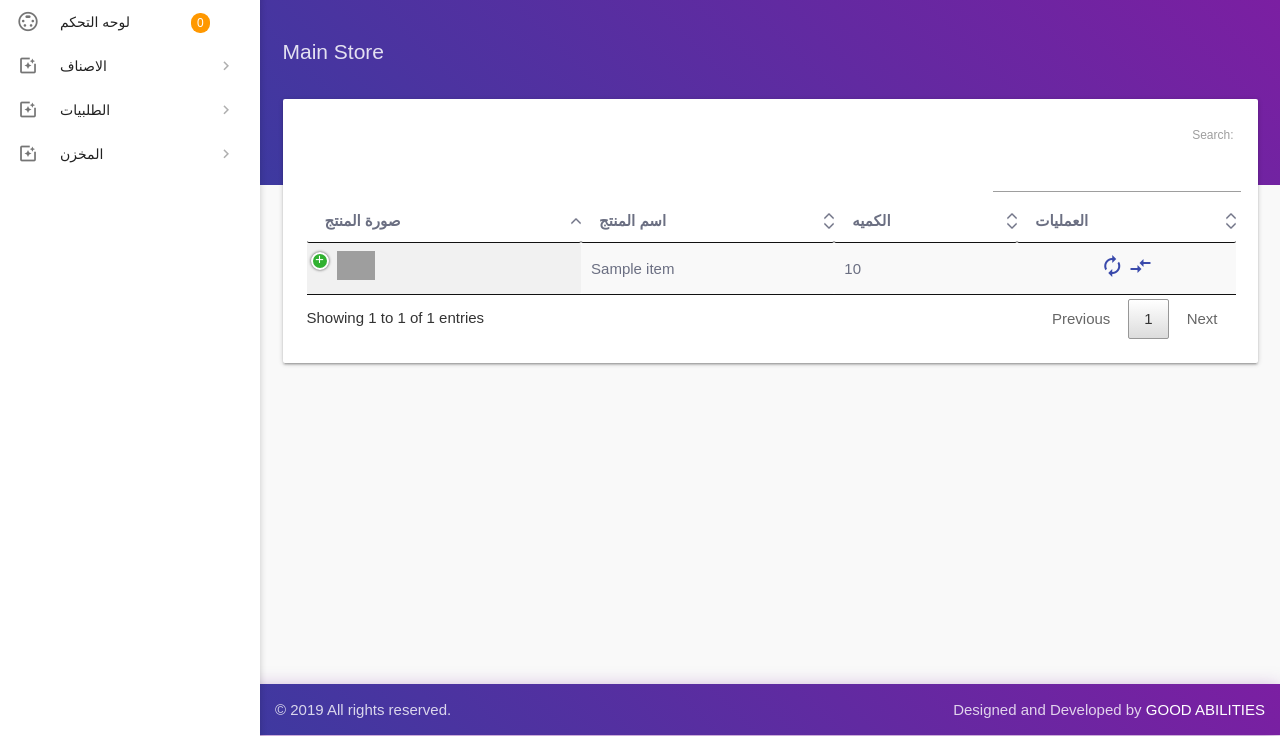
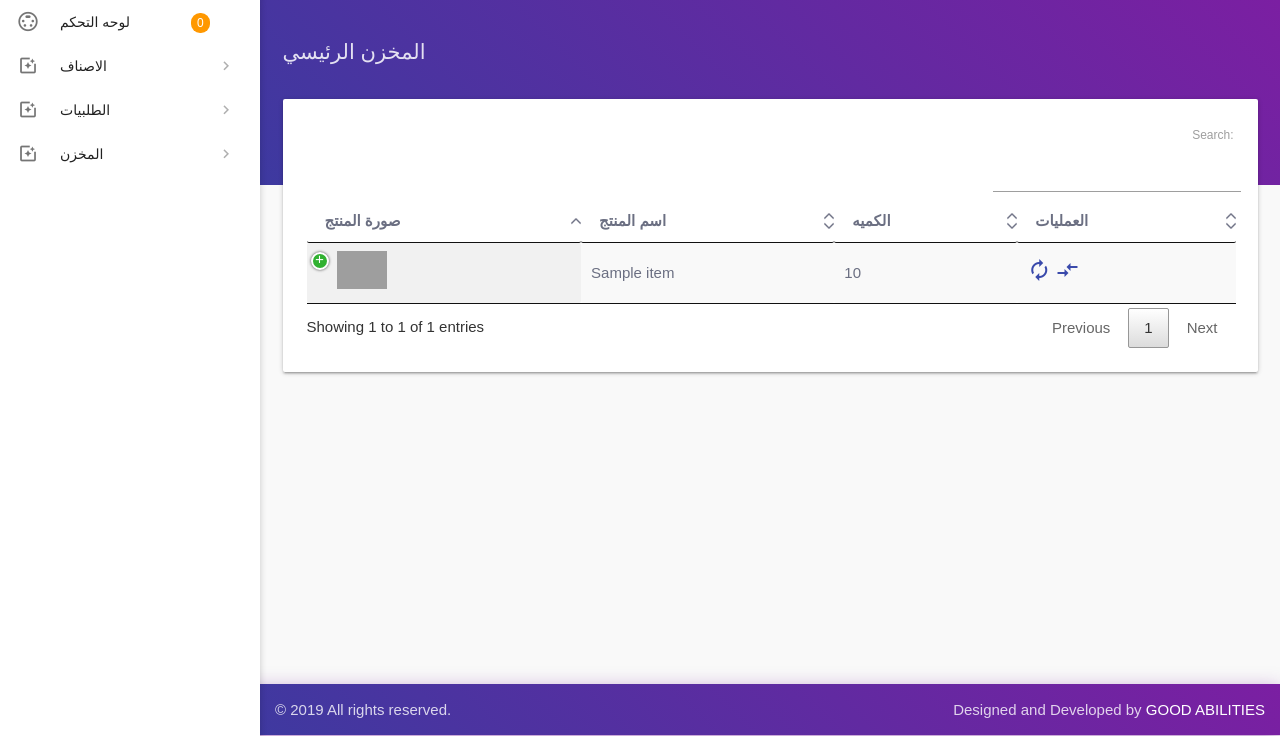
Before and after one commit to ibrahim-good-abilities/ecafe, a Laravel app: page /stock/index in a window 1280 px wide. Shown: the part 64-800 px from the top of the page. Run offline with Laravel 8, Linux system fonts and the light colour scheme; tables that the repository leaves empty hold one stand-in row (values such as "Sample post"); style sheets or scripts are compiled from the project's sources; some libraries are stand-ins or nearby versions; some web fonts are replaced; grey boxes are pictures that could not be loaded.

Commit message:
enhance UI

```diff
--- /dev/null
+++ b/resources/js/main_stock.js
@@ -0,0 +1,46 @@
+/*
+ * DataTables - Tables
+ */
+
+
+$(function() {
+
+    var language = "https://cdn.datatables.net/plug-ins/1.10.19/i18n/Arabic.json";
+
+
+    $('#main_inventory_table').DataTable({
+        "responsive": true,
+
+        "language": {
+            "url": language
+        },
+        columnDefs: [
+            { orderable: false, targets: -1 }
+        ]
+    });
+
+
+    $(document).on('click', 'a[href="#transfer"]', function(e) {
+
+        e.preventDefault();
+    });
+
+    $(document).on('click', 'a[href="#operations"]', function(e) {
+
+        e.preventDefault();
+    });
+
+    // document.addEventListener('DOMContentLoaded', function() {
+    //     var elems = document.querySelectorAll('.modal');
+    //     var instances = M.Modal.init(elems, options);
+    // });
+
+    // // Or with jQuery
+
+    $(document).ready(function() {
+        $('.modal').modal();
+    });
+
+
+
+})
--- a/resources/js/main_store.js
+++ /dev/null
@@ -1,38 +0,0 @@
-/*
- * DataTables - Tables
- */
-
-
-$(function () {
-
-    var language = "https://cdn.datatables.net/plug-ins/1.10.19/i18n/Arabic.json";
-
-
-  $('#main_inventory_table').DataTable({
-    "responsive": true,
-
-    "language": {
-        "url": language
-    } ,
-    columnDefs: [
-      { orderable: false, targets: -1 }
-   ]
-   });
-
-
-
-
-   document.addEventListener('DOMContentLoaded', function() {
-    var elems = document.querySelectorAll('.modal');
-    var instances = M.Modal.init(elems, options);
-  });
-
-  // Or with jQuery
-
-  $(document).ready(function(){
-    $('.modal').modal();
-  });
-
-
-
-})
--- a/resources/views/stock/main.blade.php
+++ b/resources/views/stock/main.blade.php
@@ -1,5 +1,5 @@
 @extends('layout')
-@section('title', __('Main Store'))
+@section('title', __('Main Stock'))
 @section('page_css')
 <link rel="stylesheet" type="text/css" href="{{asset('resources/css/main_store.css')}}">
 <link rel="stylesheet" type="text/css" href="{{asset('resources/css/jquery.dataTables.min.css')}}">
@@ -21,19 +21,17 @@
     </thead>
     <tbody>
     @foreach ($items as $item)
-
-                      <tr>
+      <tr data-item_id="{{ $item->id }}">
           <td>
-                            <span class="avatar-item "><img src="{{asset('public'.$item->src)}}" alt="avatar"></span>
-
+            <img src="{{asset('public'.$item->src)}}" class="item-image">
           </td>
           <td>{{$item->name}}</td>
           <td>{{$item->main_stock}}</td>
-                          <td class="center-align">
-                                    <a class=" modal-trigger"  href="#transfer"><i class="material-icons" >autorenew</i></a>
-                                    <a class=" modal-trigger" href="#operations"><i class="material-icons">compare_arrows</i></a>
+          <td class="left-align">
+              <a class="modal-trigger" href="#transfer"><i class="material-icons" >autorenew</i></a>
+              <a class="modal-trigger" href="#operations"><i class="material-icons">compare_arrows</i></a>
           </td>
-                          <td class="center-align">
+          <td class="left-align">
               <a href="{{route('item_edit',['name'=>'main','id'=>$item->id])}}" ><i class="material-icons">edit</i></a>
               <a  href="{{route('item_delete',$item->id)}}"><i class="material-icons pink-text">cleare</i></a>
           </td>
@@ -41,22 +39,22 @@
       @endforeach
     </tbody>
   </table>
-            </div>
 
 <!-- Modal Structure -->
 <div id="transfer" class="modal">
   <div class="modal-content">
+    {{ Form::open(array('url' => 'foo/bar')) }}
       <h4>نقل مخزون</h4>
-
       <label for="contactNum" class="">أدخل الكميه: <span class="red-text">*</span></label>
       <input type="number" class="validate invalid" name="contactNum" id="contactNum" required="">
+    {{ Form::close() }}
   </div>
   <div class="modal-footer">
       <a href="#!" class="modal-close waves-effect waves-green btn-flat"><h5>الغاء</h5></a>
       <a href="#!" class="modal-close waves-effect waves-green btn-flat"><h5>نقل</h5></a>
-
   </div>
 </div>
+
 <div id="operations" class="modal">
   <div class="modal-content">
     <h4>نوع العمليه</h4>
@@ -94,6 +92,6 @@
 <script src="{{asset('resources/vendors/data-tables/extensions/responsive/js/dataTables.responsive.min.js')}}" type="text/javascript"></script>
 <script src="{{asset('resources/vendors/data-tables/js/dataTables.select.min.js')}}" type="text/javascript"></script>
 <script src="{{ asset('resources/vendors/slick/slick.min.js')}}" type="text/javascript"></script>
- <script src="{{asset('resources/js/main_store.js')}}" type="text/javascript"></script>
+ <script src="{{asset('resources/js/main_stock.js')}}" type="text/javascript"></script>
  @endsection
  @endsection
```
Lines whose indentation alone changed are shown as unchanged.
